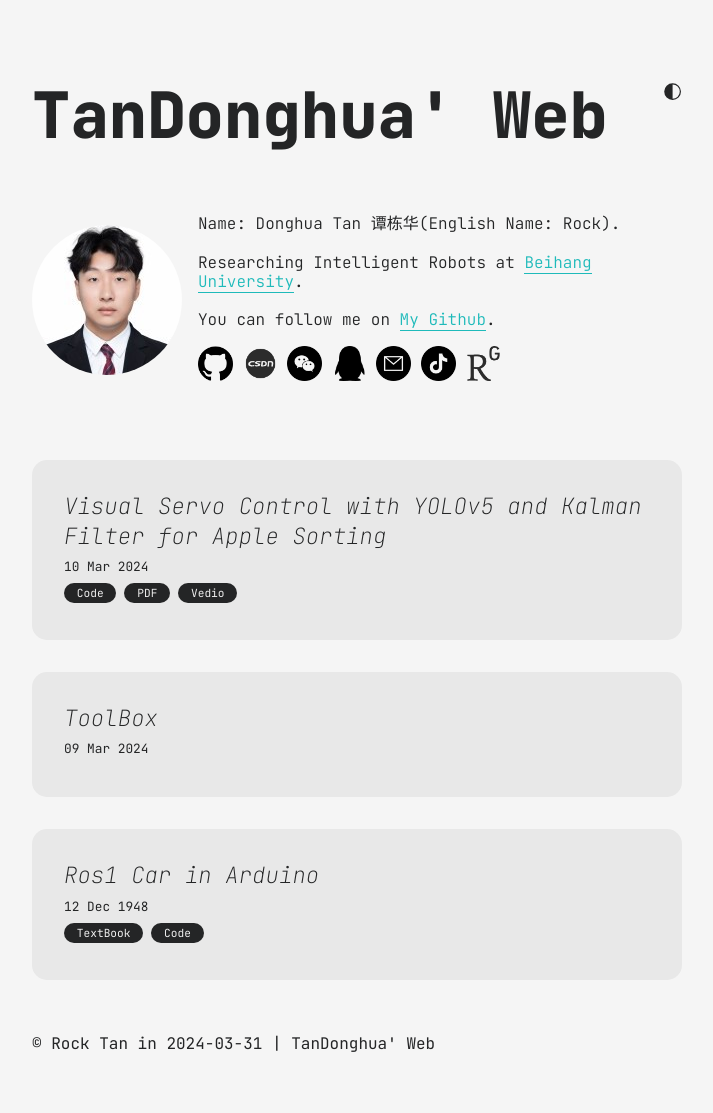
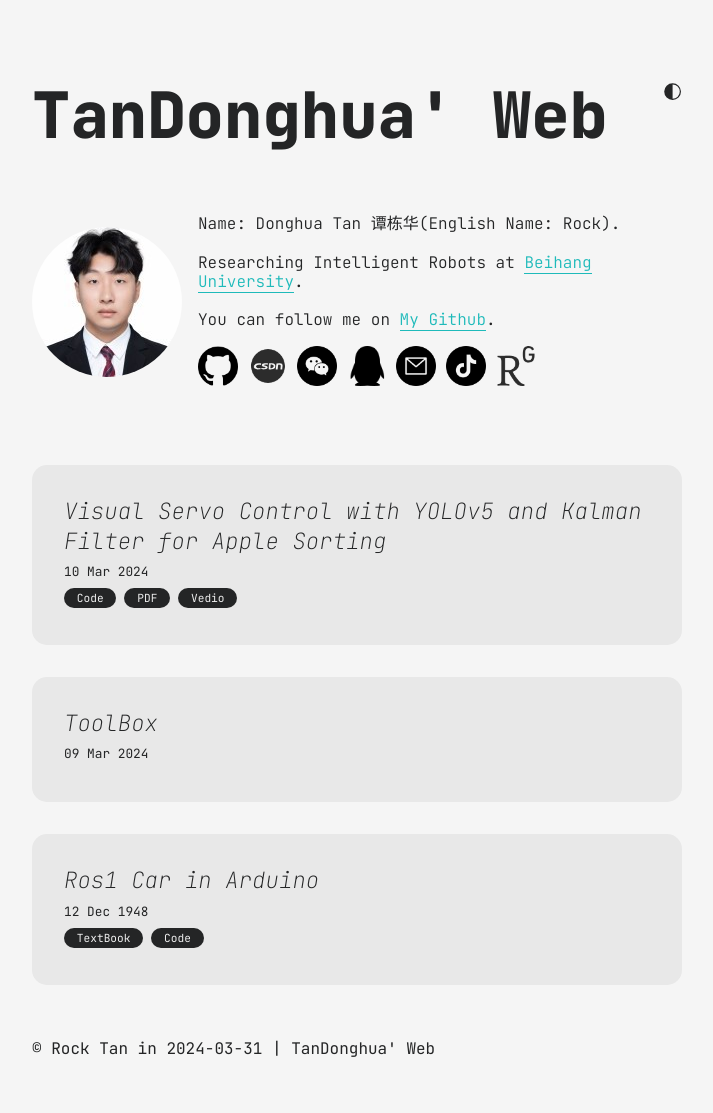
Before and after one commit to Rock230303/Rock230303.github.io, a Jekyll site: the page built from index.md, in a window 1280 px wide. Shown: the whole page, without its empty margins (283-996 px from the left). Built offline with Jekyll 4.4.1, drawn with Linux system fonts in a browser that asks for light colours.

Commit message:
Update blog.css

```diff
--- a/assets/css/blog.css
+++ b/assets/css/blog.css
@@ -85,8 +85,8 @@ main {
 }
 #social-wrapper img {
   filter: invert() !important;
-  width: 35px;
-  height: 35px;
+  width: 40px;
+  height: 40px;
   margin: 0 0 0.3rem 0;
   transition: all 0.2s ease-in-out;
 }
```
